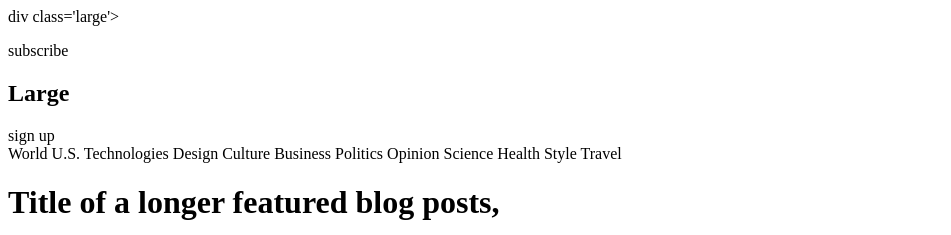
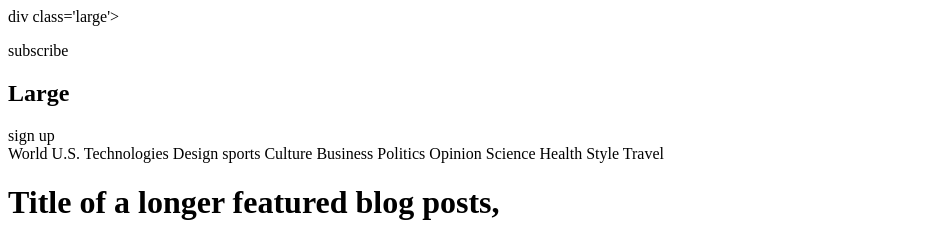
Before and after one commit to SamyukthaSanthosh/codepen_1st_project, a plain HTML site: page index.html in a window 1280 px wide. Shown: the top 235 px of the page, without its empty margins (0-951 px from the left). Drawn offline with Linux system fonts and the light colour scheme.

Commit message:
updated index.html

```diff
--- a/index.html
+++ b/index.html
@@ -8,6 +8,7 @@ div class='large'>
     <span>U.S. </span>
     <span>Technologies</span>
     <span>Design</span>
+    <span>sports</span>
     <span>Culture</span>
     <span>Business</span>
     <span>Politics</span>
```
